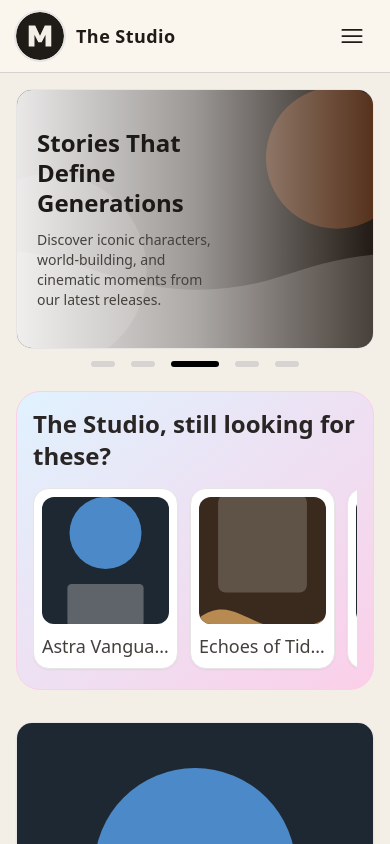
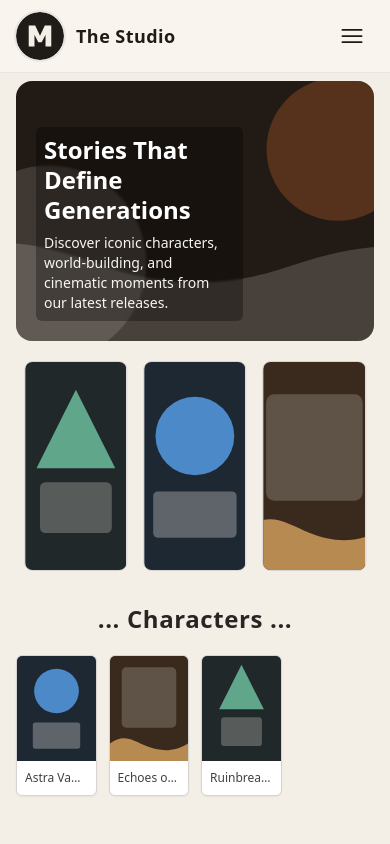
Before and after one commit to omprakashbhoi141564/The-Studio, a Next.js app: page / in a window 390 px wide. Shown: the top 844 px of the page. Built offline with nearby package versions, Linux system fonts and the light colour scheme; no server answers; the database is empty.

Commit message:
Implement hero-poster-characters layout with auto poster slider

```diff
--- a/app/page.tsx
+++ b/app/page.tsx
@@ -1,5 +1,6 @@
 import Header from "@/components/Header";
 import Hero from "@/components/Hero";
+import PosterCarousel from "@/components/PosterCarousel";
 import CardsGrid from "@/components/CardsGrid";
 import Footer from "@/components/Footer";
 import { readContent } from "@/lib/content-store";
@@ -21,25 +22,8 @@ export default async function HomePage() {
     <main className="min-h-screen">
       <Header content={content} />
       <Hero content={content} />
+      <PosterCarousel cards={content.cards} />
       <CardsGrid content={content} />
-      <section id="about" className="mx-auto mt-10 max-w-6xl px-4 sm:px-6 lg:px-8">
-        <h2 className="text-2xl font-semibold">About Us</h2>
-        <p className="mt-3 max-w-3xl text-stone-700">
-          We are a creative studio building cinematic worlds, memorable characters, and stories that travel across films, games, and streaming experiences.
-        </p>
-      </section>
-      <section id="news" className="mx-auto mt-10 max-w-6xl px-4 sm:px-6 lg:px-8">
-        <h2 className="text-2xl font-semibold">News</h2>
-        <p className="mt-3 max-w-3xl text-stone-700">
-          Latest release updates, festival announcements, and behind-the-scenes production notes.
-        </p>
-      </section>
-      <section id="success-stories" className="mx-auto mt-10 max-w-6xl px-4 sm:px-6 lg:px-8">
-        <h2 className="text-2xl font-semibold">Success Stories</h2>
-        <p className="mt-3 max-w-3xl text-stone-700">
-          Discover box office milestones, audience favorites, and award-winning productions.
-        </p>
-      </section>
       <Footer content={content} />
     </main>
   );
--- a/components/CardsGrid.tsx
+++ b/components/CardsGrid.tsx
@@ -1,38 +1,19 @@
 import { PublicContentProps } from "@/components/types";
 
 export default function CardsGrid({ content }: PublicContentProps) {
-  const topPicks = content.cards.slice(0, 6);
-  const deals = content.cards.slice(0, 3);
-
   return (
-    <section id="movies" className="mx-auto mt-6 max-w-6xl space-y-8 px-4 pb-12 sm:px-6 lg:px-8">
-      <div className="overflow-hidden rounded-3xl border border-pink-200 bg-gradient-to-br from-sky-100 to-pink-200 p-4 sm:p-6">
-        <h2 className="mb-4 text-2xl font-bold text-stone-800 sm:mb-5 sm:text-5xl">
-          {content.studioName}, still looking for these?
-        </h2>
-        <div className="flex gap-3 overflow-x-auto pb-1 sm:gap-4">
-          {topPicks.map((card) => (
-            <article key={card.id} className="min-w-[145px] rounded-2xl border border-stone-200 bg-white p-2 shadow-sm sm:min-w-[190px]">
-              <div className="aspect-square overflow-hidden rounded-xl bg-stone-100">
-                <img src={card.image} alt={card.title} className="h-full w-full object-cover object-center" />
-              </div>
-              <p className="mt-2 truncate text-lg text-stone-700 sm:text-3xl">{card.title}</p>
-            </article>
-          ))}
-        </div>
-      </div>
-
-      <div className="grid grid-cols-1 gap-4 sm:grid-cols-2 lg:grid-cols-3">
-        {deals.map((card) => (
-          <article key={card.id} className="overflow-hidden rounded-2xl border border-stone-200 bg-white shadow-sm">
-            <div className="aspect-[4/5] w-full overflow-hidden bg-[#f4e9fb]">
+    <section id="movies" className="mx-auto mt-8 max-w-6xl px-4 pb-12 sm:px-6 lg:px-8">
+      <h2 className="mb-5 text-center text-2xl font-semibold tracking-wide text-stone-800 sm:text-3xl">
+        ... Characters ...
+      </h2>
+      <div className="grid grid-cols-4 gap-3 sm:gap-4">
+        {content.cards.map((card) => (
+          <article key={card.id} className="overflow-hidden rounded-md border border-stone-300 bg-white shadow-sm">
+            <div className="aspect-[3/4] w-full overflow-hidden bg-stone-100">
               <img src={card.image} alt={card.title} className="h-full w-full object-cover object-center" />
             </div>
-            <div className="bg-sky-500 px-4 py-2 text-white">
-              <p className="text-base font-semibold sm:text-lg">Limited time deal</p>
-            </div>
-            <div className="p-3">
-              <h3 className="truncate text-lg font-semibold sm:text-2xl">{card.title}</h3>
+            <div className="p-2">
+              <h3 className="truncate text-[12px] font-medium text-stone-700 sm:text-sm">{card.title}</h3>
             </div>
           </article>
         ))}
--- a/components/Header.tsx
+++ b/components/Header.tsx
@@ -15,7 +15,7 @@ export default function Header({ content }: PublicContentProps) {
 
   return (
     <>
-      <header id="home" className="sticky top-0 z-30 border-b border-stone-300 bg-studio-surface/95">
+      <header id="home" className="sticky top-0 z-30 border-b border-stone-200 bg-studio-surface/80">
         <div className="mx-auto flex max-w-6xl items-center justify-between px-4 py-3 sm:px-6 lg:px-8">
           <div className="flex items-center gap-3">
             <div className="h-12 w-12 overflow-hidden rounded-full ring-2 ring-stone-200">
--- a/components/Hero.tsx
+++ b/components/Hero.tsx
@@ -11,29 +11,20 @@ export default function Hero({ content }: PublicContentProps) {
   }, [content.hero.image]);
 
   return (
-    <section className="mx-auto mt-4 max-w-6xl px-4 sm:px-6 lg:px-8">
-      <div className="relative h-[260px] overflow-hidden rounded-2xl border border-stone-200 bg-white sm:h-[380px]">
+    <section className="mx-auto mt-2 max-w-6xl px-4 sm:px-6 lg:px-8">
+      <div className="relative h-[260px] overflow-hidden rounded-2xl bg-white sm:h-[380px]">
         <img
           src={heroSrc}
           alt="Hero background"
           className="absolute inset-0 h-full w-full object-cover object-center"
           onError={() => setHeroSrc("/uploads/sample-hero.svg")}
         />
-        <div className="absolute inset-0 bg-gradient-to-r from-white/90 via-white/55 to-transparent" />
-        <div className="relative z-10 flex h-full items-center px-5 sm:px-8">
-          <div className="max-w-[60%] text-stone-900 sm:max-w-[50%]">
+        <div className="relative z-10 flex h-full items-end px-5 pb-5 sm:px-8 sm:pb-8">
+          <div className="max-w-[65%] rounded-md bg-black/30 p-2 text-white backdrop-blur-[1px] sm:max-w-[55%] sm:p-3">
             <h1 className="text-2xl font-bold leading-tight sm:text-5xl">{content.hero.title}</h1>
-            <p className="mt-3 text-sm text-stone-700 sm:mt-4 sm:text-2xl">{content.hero.subtitle}</p>
+            <p className="mt-2 text-sm text-stone-100 sm:mt-3 sm:text-2xl">{content.hero.subtitle}</p>
           </div>
         </div>
-      </div>
-
-      <div className="mt-3 flex items-center justify-center gap-4">
-        <span className="h-1.5 w-6 rounded-full bg-stone-300" />
-        <span className="h-1.5 w-6 rounded-full bg-stone-300" />
-        <span className="h-1.5 w-12 rounded-full bg-black" />
-        <span className="h-1.5 w-6 rounded-full bg-stone-300" />
-        <span className="h-1.5 w-6 rounded-full bg-stone-300" />
       </div>
     </section>
   );
--- /dev/null
+++ b/components/PosterCarousel.tsx
@@ -0,0 +1,73 @@
+"use client";
+
+import { useEffect, useMemo, useState } from "react";
+import { StudioCard } from "@/lib/types";
+
+type PosterCarouselProps = {
+  cards: StudioCard[];
+};
+
+function normalizeCards(cards: StudioCard[]): StudioCard[] {
+  if (cards.length === 0) {
+    return [
+      { id: "placeholder_1", title: "Poster 1", description: "", image: "/uploads/sample-card-1.svg", order: 1 },
+      { id: "placeholder_2", title: "Poster 2", description: "", image: "/uploads/sample-card-2.svg", order: 2 },
+      { id: "placeholder_3", title: "Poster 3", description: "", image: "/uploads/sample-card-3.svg", order: 3 }
+    ];
+  }
+
+  if (cards.length === 1) {
+    return [cards[0], cards[0], cards[0]];
+  }
+
+  if (cards.length === 2) {
+    return [cards[0], cards[1], cards[0]];
+  }
+
+  return cards;
+}
+
+export default function PosterCarousel({ cards }: PosterCarouselProps) {
+  const baseCards = useMemo(() => normalizeCards(cards), [cards]);
+  const slides = useMemo(() => [...baseCards, ...baseCards.slice(0, 3)], [baseCards]);
+  const [index, setIndex] = useState(0);
+  const [animate, setAnimate] = useState(true);
+
+  useEffect(() => {
+    const interval = setInterval(() => {
+      setIndex((prev) => prev + 1);
+    }, 2000);
+
+    return () => clearInterval(interval);
+  }, []);
+
+  const transitionClass = animate ? "transition-transform duration-700 ease-in-out" : "";
+
+  return (
+    <section className="mx-auto mt-5 max-w-6xl px-4 sm:px-6 lg:px-8">
+      <div className="overflow-hidden">
+        <div
+          className={`flex ${transitionClass}`}
+          style={{ transform: `translateX(-${index * (100 / 3)}%)` }}
+          onTransitionEnd={() => {
+            if (index >= baseCards.length) {
+              setAnimate(false);
+              setIndex(0);
+              requestAnimationFrame(() => {
+                requestAnimationFrame(() => setAnimate(true));
+              });
+            }
+          }}
+        >
+          {slides.map((card, i) => (
+            <article key={`${card.id}_${i}`} className="w-1/3 shrink-0 px-2">
+              <div className="h-[210px] overflow-hidden rounded-lg border border-stone-300 bg-stone-100 sm:h-[280px]">
+                <img src={card.image} alt={card.title} className="h-full w-full object-cover object-center" />
+              </div>
+            </article>
+          ))}
+        </div>
+      </div>
+    </section>
+  );
+}
```
